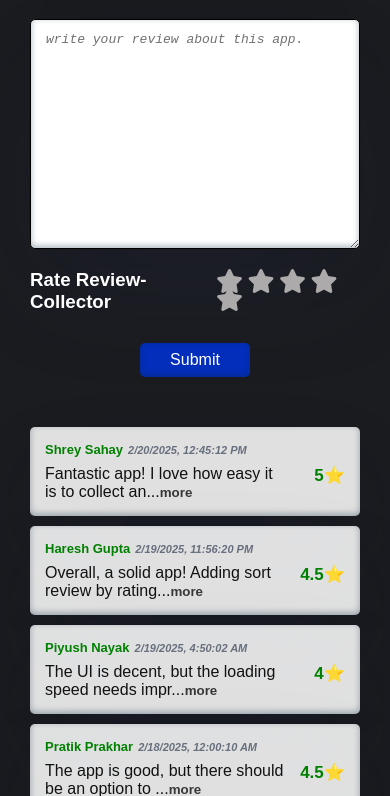
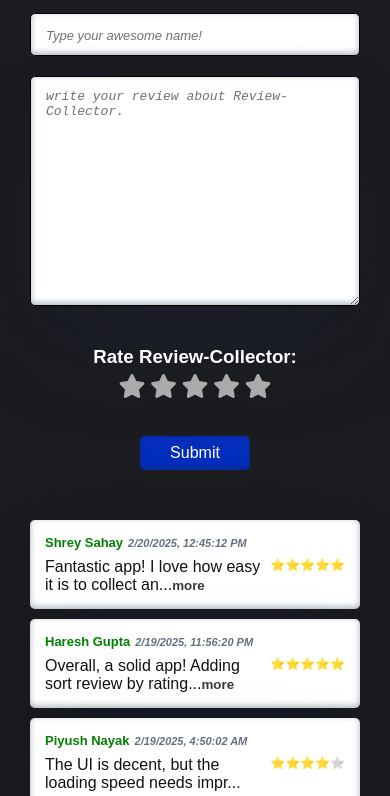
Before and after one commit to sahemant12/13-Review-Collector, a plain HTML site: page index.html in a window 390 px wide. Shown: the part 74-870 px from the top of the page. Drawn offline with Linux system fonts and the light colour scheme.

Commit message:
frontend-end done

```diff
--- a/index.html
+++ b/index.html
@@ -5,32 +5,30 @@
     <meta name="viewport" content="width=device-width, initial-scale=1.0">
     <link rel="stylesheet" href="style.css">
     <link rel="stylesheet" href="responsive.css">
-    <link rel="icon" type="image/png" href="./image/favicon.png">
+    <link rel="icon" type="image/png" href="./image/review-favicon.jpg">
     <link rel="stylesheet" href="https://cdnjs.cloudflare.com/ajax/libs/font-awesome/6.7.2/css/all.min.css" integrity="sha512-Evv84Mr4kqVGRNSgIGL/F/aIDqQb7xQ2vcrdIwxfjThSH8CSR7PBEakCr51Ck+w+/U6swU2Im1vVX0SVk9ABhg==" crossorigin="anonymous" referrerpolicy="no-referrer" />
     <title>Review-Collector</title>
 </head>
 <body>
+    <h1 id="heading">Review-Collector</h1>
     <div class="container">
         <div class="write-review">
-
             <div class="review-details">
                 <input type="text" name="username" id="name" placeholder="Type your awesome name!">
-                <textarea name="userreview" id="review" cols="50" rows="12" placeholder="write your review about this app."></textarea>
+                <textarea name="userreview" id="review" cols="50" rows="12" placeholder="write your review about Review-Collector."></textarea>
             </div>
 
             <div id="review-star">
-                <h3 class="text-3xl font-bold underline">Rate Review-Collector</h3>
+                <h3 class="text-3xl font-bold underline">Rate Review-Collector:</h3>
                 <li id="rating-icon">
-                    <!-- <i class="fa-solid fa-star fa-xl star-icon" data-id="01" style="color: #D1D106;"></i> -->
-                    <i class="fa-solid fa-star fa-xl star-icon" data-id="01" style="color: #acaaaa;"></i>
-                    <i class="fa-solid fa-star fa-xl star-icon" data-id="02" style="color: #acaaaa;"></i>
-                    <i class="fa-solid fa-star fa-xl star-icon" data-id="03" style="color: #acaaaa;"></i>
-                    <i class="fa-solid fa-star fa-xl star-icon" data-id="04" style="color: #acaaaa;"></i>
-                    <i class="fa-solid fa-star fa-xl star-icon" data-id="05" style="color: #acaaaa;"></i>
+                    <i class="fa-solid fa-star fa-xl star-icon" data-id="01" id="star-1" style="color: #acaaaa;"></i>
+                    <i class="fa-solid fa-star fa-xl star-icon" data-id="02" id="star-2" style="color: #acaaaa;"></i>
+                    <i class="fa-solid fa-star fa-xl star-icon" data-id="03" id="star-3" style="color: #acaaaa;"></i>
+                    <i class="fa-solid fa-star fa-xl star-icon" data-id="04" id="star-4" style="color: #acaaaa;"></i>
+                    <i class="fa-solid fa-star fa-xl star-icon" data-id="05" id="star-5" style="color: #acaaaa;"></i>
                 </li>
 
             </div>
-
             <div class="btn">
                 <button id="submit-btn">Submit</button>
             </div>
--- a/index.js
+++ b/index.js
@@ -5,7 +5,7 @@ const userReview = document.getElementById("review");
 const submitBtn = document.getElementById("submit-btn");
 const reviewList = document.getElementById("review-lists");
 const starIconList = document.getElementById("rating-icon");
-
+let ratingNum = 0;
 reviewData.forEach((data)=>renderReview(data));
 
 submitBtn.addEventListener("click",storeReview);
@@ -13,7 +13,7 @@ function storeReview(){
     let name = userName.value.trim();
     let review = userReview.value.trim();
 
-    if(!name && !review){
+    if(!name || !review){
         return;
     }
 
@@ -23,13 +23,14 @@ function storeReview(){
     const user = {
         name:name,
         review:review,
-        rating:"4⭐",
+        rating:ratingNum,
         time:formatted
     }
     userName.value = "";
     userReview.value = "";
+    ratingNum=0;
+    removeStarRating();
     reviewData.push(user);
-    console.log(reviewData);
     renderReview(user);
 }
 
@@ -38,6 +39,17 @@ function renderReview(data){
     const li = document.createElement("li");
     const shortReview = review.length > 50 ? review.substring(0, 50) + "..." : review;
     const btnText = shortReview === review ? "":  "more";
+    let ratingStarString = "";
+    let notRatingStarString = "";
+    for(let star=0; star<rating; star++){
+        ratingStarString += "⭐"
+    }
+    if(rating<5){
+        for(let notstar=rating; notstar<5; notstar++){
+            notRatingStarString += "⭐"
+        }
+    }
+
     li.innerHTML = `<div class="person">
                         <p>${name}</p>
                         <span id="time">${time}</span>
@@ -45,7 +57,10 @@ function renderReview(data){
                     <div class="person-review">
                         <p class="short-review">${shortReview}<button class="more-btn">${btnText}</button></p>
                         <p class="full-review hidden">${review}<button class="less-btn">less</button></p>
-                        <span>${rating}</span>
+                        <div class="rating-star">
+                            <span>${ratingStarString}</span>
+                            <span class="not-rate">${notRatingStarString}</span>
+                        </div>
                     </div>`
     reviewList.prepend(li);
 
@@ -64,22 +79,20 @@ function renderReview(data){
     });
 }
 
-// document.getElementById("star-icon").addEventListener("click",()=>{
-//     document.getElementById("star-icon").classList.add("rate");
-// })
-// const starList = starIconList.querySelectorAll(".star-icon");
-// console.log("hello", starList);
-// const ratingIcon = document.getElementById("rating-icon");
+starIconList.addEventListener("click",(e)=>{
+    //1st remove all the previous rating
+    removeStarRating();
 
-//solve this: prbm with className and queryselector. check what className and query selector return.
-
-starIconList.addEventListener("click",(e)=>{
-    const ratingStar = +e.target.dataset.id;
-    const starIcons = document.getElementsByClassName("star-icon");
-    console.log(starIcons.length);
-    for(let i=0; i<ratingStar; i++){
-        console.log(starIcons[i]);
-
+    //add rating
+    // const ratingStar = +e.target.dataset.id;
+    ratingNum = +e.target.dataset.id;
+    for(let i=0; i<ratingNum; i++){
+        document.getElementById(`star-${i+1}`).classList.add("rate");
     }
-    e.target.classList.add("rate");
 })
+function removeStarRating(){
+    const allStarIcon = document.getElementsByClassName("star-icon");
+    for(let star of allStarIcon){
+        star.classList.remove("rate");
+    }
+}
--- a/responsive.css
+++ b/responsive.css
@@ -58,4 +58,9 @@
         display: grid;
         grid-template-columns: repeat(1, 1fr);
     }
+    #review-star{
+        display: flex;
+        flex-direction: column;
+        row-gap: 10px;
+    }
 }
--- a/reviewData.js
+++ b/reviewData.js
@@ -1,32 +1,26 @@
-//1. Make it responsive
-//2. add rating
-//3. add sort
-
-
-
 const reviewData = [
     {
         name:"Pratik Prakhar",
-        review:"The app is good, but there should be an option to filter spam or fake reviews automatically.",
-        rating:"4.5⭐",
+        review:"The Review-Collector is good, but there should be an option to filter spam or fake reviews automatically.",
+        rating:5,
         time:"2/18/2025, 12:00:10 AM"
     },
     {
         name:"Piyush Nayak",
         review:"The UI is decent, but the loading speed needs improvement. Sometimes, pages take too long to load.",
-        rating:"4⭐",
+        rating:4,
         time:"2/19/2025, 4:50:02 AM"
     },
     {
         name:"Haresh Gupta",
         review:"Overall, a solid app! Adding sort review by rating would make it even better.",
-        rating:"4.5⭐",
+        rating:5,
         time:"2/19/2025, 11:56:20 PM"
     },
     {
         name:"Shrey Sahay",
         review:"Fantastic app! I love how easy it is to collect and manage reviews. The interface is clean and simple!",
-        rating:"5⭐",
+        rating:5,
         time:"2/20/2025, 12:45:12 PM"
     },
 ]
--- a/style.css
+++ b/style.css
@@ -1,4 +1,3 @@
-@import "tailwindcss";
 *{
     margin: 0;
     padding: 0;
@@ -11,6 +10,11 @@ body{
 }
 li{
     list-style-type: none;
+}
+#heading{
+    text-align: center;
+    margin-top: 20px;
+    color:rgb(3, 91, 243);
 }
 .container{
     display: flex;
@@ -80,7 +84,8 @@ input::placeholder, #review::placeholder {
     padding: 15px 15px;
     /* border:1px solid rgb(158, 151, 151); */
     border-radius: 5px;
-    background-color: #ffffffdc;
+    /* background-color: #ffffffdc; */
+    background-color: #fff;
     color:#000000;
     color:green;
     box-shadow: rgba(50, 50, 93, 0.25) 0px 50px 100px -20px, rgba(0, 0, 0, 0.3) 0px 30px 60px -30px, rgba(10, 37, 64, 0.35) 0px -2px 6px 0px inset;
@@ -101,7 +106,6 @@ input::placeholder, #review::placeholder {
     font-size: 13px;
     font-weight: 600;
     color:#676f7e;
-    /* color:grey; */
     font-style: italic;
 
 }
@@ -117,9 +121,14 @@ input::placeholder, #review::placeholder {
     width:80%;
     color:#121212;
 }
-.person-review span{
-    font-size: 17px;
-    font-weight: 600;
+.rating-star{
+    display: flex;
+}
+.rating-star span{
+    font-size: 12px;
+}
+.not-rate{
+    filter: grayscale(100%);
 }
 
 .more-btn, .less-btn {
@@ -138,15 +147,16 @@ input::placeholder, #review::placeholder {
 #review-star{
     display: flex;
     align-items: center;
-    justify-content: space-around;
-    margin-bottom: 10px;
+    justify-content: center;
+    column-gap: 10px;
+    margin-block: 20px;
 }
-/* #rating-icon{
-
-} */
-#star-icon{
+.star-icon{
     cursor: pointer;
 }
+/* .star-icon:hover{
+    color: #D1D106 !important;
+} */
 .rate{
     color: #D1D106 !important;
 }
```
Also changed, not shown: image/favicon.png (deleted), image/review-favicon.jpg (added).
